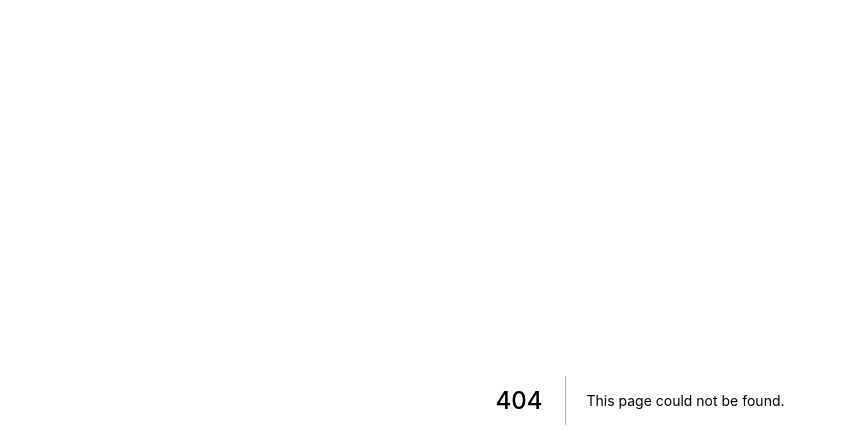
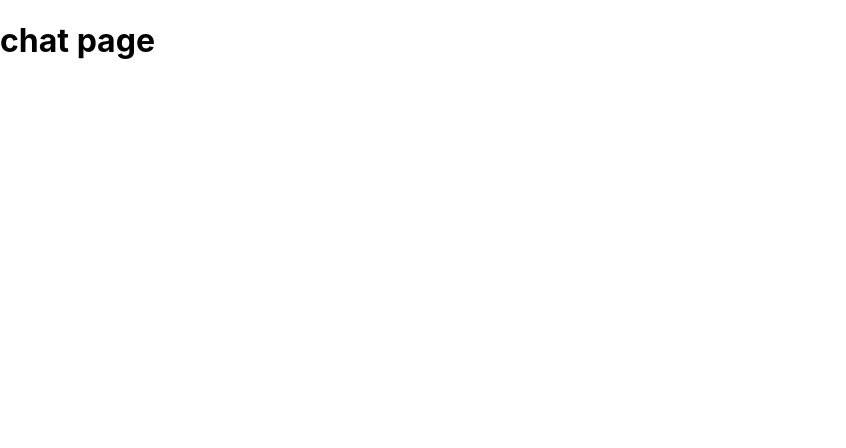
Before and after one commit to ssgsj-carranza/WhatsApp-2.0, a Next.js app: page /chat in a window 1280 px wide. Before the commit this address had no page. Shown: the top 448 px of the page, without its empty margins (0-846 px from the left). Built offline with nearby package versions, Linux system fonts and the light colour scheme.

Commit message:
created chat page, added components folder, begining on sidebar component

```diff
--- a/package.json
+++ b/package.json
@@ -11,7 +11,8 @@
   "dependencies": {
     "next": "11.1.2",
     "react": "17.0.2",
-    "react-dom": "17.0.2"
+    "react-dom": "17.0.2",
+    "styled-components": "^5.3.1"
   },
   "devDependencies": {
     "eslint": "8.0.0",
--- /dev/null
+++ b/pages/chat.js
@@ -0,0 +1,9 @@
+function chat() {
+    return (
+        <div>
+            <h1>chat page</h1>
+        </div>
+    )
+}
+
+export default chat
--- a/pages/index.js
+++ b/pages/index.js
@@ -10,7 +10,7 @@ export default function Home() {
         <meta name="description" content="Generated by create next app" />
         <link rel="icon" href="/favicon.ico" />
       </Head>
-      <h1>Whatapp build</h1>
+      <h1>Whatsapp build</h1>
     </div>
   )
 }
```
Also changed, not shown: components/Sidebar.js (added, +9 -0 lines), 1 other file (tests, documents, lock files or other folders).
